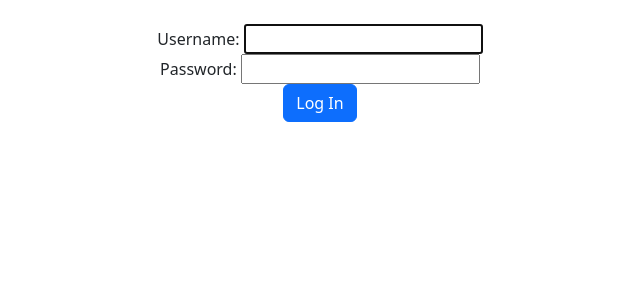
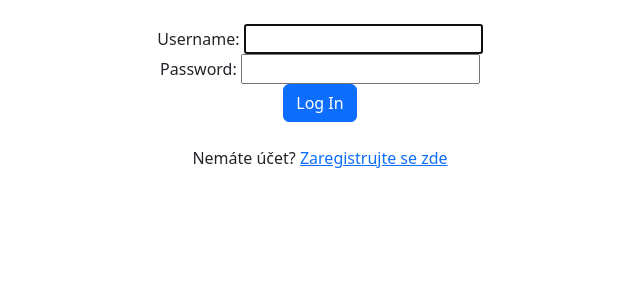
Before and after one commit to Frose3/puppint_app, a Django app: page /accounts/login/ in a window 1280 px wide. Shown: the part 56-356 px from the top of the page, without its empty margins (320-960 px from the left). Run offline with Django 5.2, Linux system fonts and the light colour scheme; some libraries are stand-ins or nearby versions.

Commit message:
Enhance login page and fix logout link URL
Added a sign-up prompt with a registration link on the login page to improve user guidance. Corrected the logout link URL in the navigation menu to ensure proper functionality.

```diff
--- a/templates/index.html
+++ b/templates/index.html
@@ -53,7 +53,7 @@
                 </svg>Nastavení</a>
                 </li>
               <li class="nav-item">
-                  <a href="accounts/logout/" class="nav-link">
+                  <a href="/accounts/logout/" class="nav-link">
                       <svg xmlns="http://www.w3.org/2000/svg" width="16" height="16" fill="currentColor" class="bi bi-door-open" viewBox="0 0 16 16">
   <path d="M8.5 10c-.276 0-.5-.448-.5-1s.224-1 .5-1 .5.448.5 1-.224 1-.5 1"/>
   <path d="M10.828.122A.5.5 0 0 1 11 .5V1h.5A1.5 1.5 0 0 1 13 2.5V15h1.5a.5.5 0 0 1 0 1h-13a.5.5 0 0 1 0-1H3V1.5a.5.5 0 0 1 .43-.495l7-1a.5.5 0 0 1 .398.117M11.5 2H11v13h1V2.5a.5.5 0 0 0-.5-.5M4 1.934V15h6V1.077z"/>
--- a/templates/registration/login.html
+++ b/templates/registration/login.html
@@ -40,6 +40,10 @@
           <button class="btn btn-primary" type="submit">Log In</button>
         </form>
     </div>
+    <br>
+    <div class="jumbotron text-center">
+        Nemáte účet? <a href="/accounts/signup/">Zaregistrujte se zde</a>
+    </div>
 </div>
 
 </body>
```
